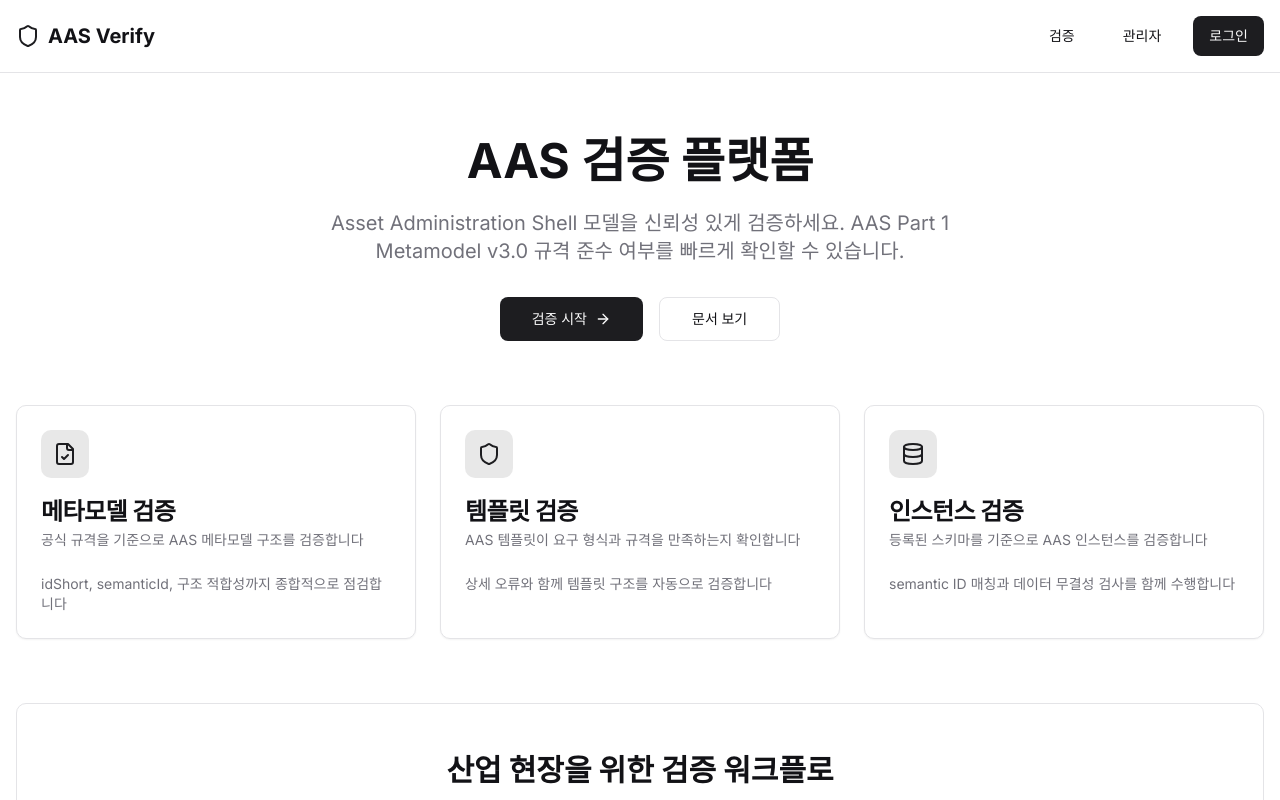
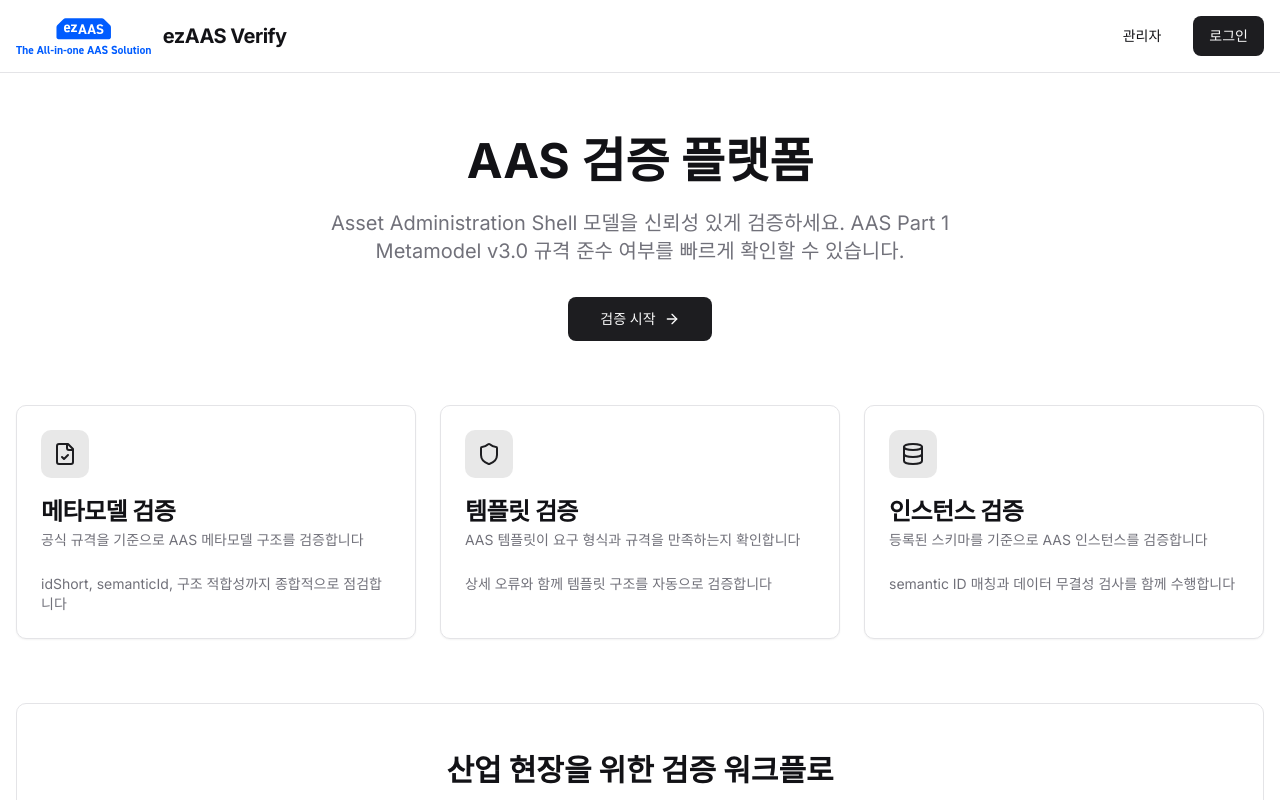
Before and after one commit to Dorocy/simots_testengine, a Next.js app in the folder frontend/: page / in a window 1280 px wide. Shown: the top 800 px of the page. Built offline with nearby package versions, Linux system fonts and the light colour scheme.

Commit message:
change logo

```diff
--- a/frontend/app/admin/page.tsx
+++ b/frontend/app/admin/page.tsx
@@ -6,6 +6,7 @@ import { useRouter } from 'next/navigation';
 import { Button } from '@/components/ui/button';
 import { Input } from '@/components/ui/input';
 import { Card, CardContent, CardDescription, CardHeader, CardTitle } from '@/components/ui/card';
+import { BrandLogo } from '@/components/brand-logo';
 import {
   Table,
   TableBody,
@@ -18,7 +19,7 @@ import { Dialog, DialogContent, DialogHeader, DialogTitle, DialogDescription } f
 import { Badge } from '@/components/ui/badge';
 import { apiClient, type Schema } from '@/lib/api-client';
 import { useAuth } from '@/lib/auth-context';
-import { Shield, Search, Trash2, Upload, FileJson, Plus, Eye, LogOut } from 'lucide-react';
+import { Search, Trash2, Upload, FileJson, Plus, Eye, LogOut } from 'lucide-react';
 
 export default function AdminPage() {
   const { user, logout, isLoading: authLoading } = useAuth();
@@ -124,9 +125,8 @@ export default function AdminPage() {
     <div className="min-h-screen bg-background">
       <header className="border-b border-border bg-card/50 backdrop-blur-sm sticky top-0 z-10">
         <div className="container mx-auto px-4 py-4 flex items-center justify-between">
-          <Link href="/" className="flex items-center gap-2">
-            <Shield className="h-6 w-6 text-primary" />
-            <h1 className="text-xl font-bold">AAS Verify - 관리자</h1>
+          <Link href="/">
+            <BrandLogo title="ezAAS Verify 관리자" />
           </Link>
           <nav className="flex items-center gap-4">
             <Link href="/verify">
--- a/frontend/app/login/page.tsx
+++ b/frontend/app/login/page.tsx
@@ -6,8 +6,9 @@ import Link from 'next/link';
 import { Button } from '@/components/ui/button';
 import { Input } from '@/components/ui/input';
 import { Card, CardContent, CardDescription, CardHeader, CardTitle } from '@/components/ui/card';
+import { BrandLogo } from '@/components/brand-logo';
 import { useAuth } from '@/lib/auth-context';
-import { Shield, AlertCircle } from 'lucide-react';
+import { AlertCircle } from 'lucide-react';
 
 export default function LoginPage() {
   const [email, setEmail] = useState('');
@@ -40,9 +41,12 @@ export default function LoginPage() {
     <div className="min-h-screen bg-background flex items-center justify-center p-4">
       <div className="w-full max-w-md">
         <div className="text-center mb-8">
-          <Link href="/" className="inline-flex items-center gap-2 mb-4">
-            <Shield className="h-8 w-8 text-primary" />
-            <h1 className="text-2xl font-bold">AAS Verify</h1>
+          <Link href="/" className="inline-flex mb-4">
+            <BrandLogo
+              title="ezAAS Verify"
+              imageClassName="h-10 w-auto"
+              titleClassName="text-2xl font-bold tracking-tight"
+            />
           </Link>
           <p className="text-muted-foreground">
             검증 도구를 사용하려면 로그인하세요
--- a/frontend/app/page.tsx
+++ b/frontend/app/page.tsx
@@ -1,6 +1,7 @@
 import Link from 'next/link';
 import { Button } from '@/components/ui/button';
 import { Card, CardContent, CardDescription, CardHeader, CardTitle } from '@/components/ui/card';
+import { BrandLogo } from '@/components/brand-logo';
 import { FileCheck, Shield, Database, ArrowRight } from 'lucide-react';
 
 export default function HomePage() {
@@ -8,14 +9,8 @@ export default function HomePage() {
     <div className="min-h-screen bg-background">
       <header className="border-b border-border bg-card/50 backdrop-blur-sm sticky top-0 z-10">
         <div className="container mx-auto px-4 py-4 flex items-center justify-between">
-          <div className="flex items-center gap-2">
-            <Shield className="h-6 w-6 text-primary" />
-            <h1 className="text-xl font-bold">AAS Verify</h1>
-          </div>
+          <BrandLogo title="ezAAS Verify" />
           <nav className="flex items-center gap-4">
-            <Link href="/verify">
-              <Button variant="ghost">검증</Button>
-            </Link>
             <Link href="/admin">
               <Button variant="ghost">관리자</Button>
             </Link>
@@ -39,11 +34,6 @@ export default function HomePage() {
             <Link href="/verify">
               <Button size="lg" className="gap-2">
                 검증 시작 <ArrowRight className="h-4 w-4" />
-              </Button>
-            </Link>
-            <Link href="/docs">
-              <Button size="lg" variant="outline">
-                문서 보기
               </Button>
             </Link>
           </div>
--- a/frontend/app/verify/page.tsx
+++ b/frontend/app/verify/page.tsx
@@ -5,11 +5,12 @@ import Link from 'next/link';
 import { useRouter } from 'next/navigation';
 import { Button } from '@/components/ui/button';
 import { Card, CardContent, CardDescription, CardHeader, CardTitle } from '@/components/ui/card';
+import { BrandLogo } from '@/components/brand-logo';
 import { FileUpload } from '@/components/file-upload';
 import { VerificationResult } from '@/components/verification-result';
 import { apiClient, type VerificationResult as VerificationResultType } from '@/lib/api-client';
 import { useAuth } from '@/lib/auth-context';
-import { Shield, FileCheck, Database, Layers, LogOut } from 'lucide-react';
+import { FileCheck, Database, Layers, LogOut } from 'lucide-react';
 
 type VerificationType = 'metamodel' | 'template' | 'instance';
 
@@ -73,9 +74,8 @@ export default function VerifyPage() {
     <div className="min-h-screen bg-background">
       <header className="border-b border-border bg-card/50 backdrop-blur-sm sticky top-0 z-10">
         <div className="container mx-auto px-4 py-4 flex items-center justify-between">
-          <Link href="/" className="flex items-center gap-2">
-            <Shield className="h-6 w-6 text-primary" />
-            <h1 className="text-xl font-bold">AAS Verify</h1>
+          <Link href="/">
+            <BrandLogo title="ezAAS Verify" />
           </Link>
           <nav className="flex items-center gap-4">
             <Link href="/verify">
--- /dev/null
+++ b/frontend/components/brand-logo.tsx
@@ -0,0 +1,28 @@
+import Image from 'next/image';
+import logo from '@/lib/ezAAS_logo.svg';
+
+interface BrandLogoProps {
+  title?: string;
+  className?: string;
+  imageClassName?: string;
+  titleClassName?: string;
+}
+
+export function BrandLogo({
+  title = 'ezAAS',
+  className = 'flex items-center gap-3',
+  imageClassName = 'h-9 w-auto',
+  titleClassName = 'text-xl font-bold tracking-tight',
+}: BrandLogoProps) {
+  return (
+    <div className={className}>
+      <Image
+        src={logo}
+        alt={`${title} 로고`}
+        priority
+        className={imageClassName}
+      />
+      <span className={titleClassName}>{title}</span>
+    </div>
+  );
+}
```
Also changed, not shown: frontend/lib/ezAAS_logo.svg (added).
